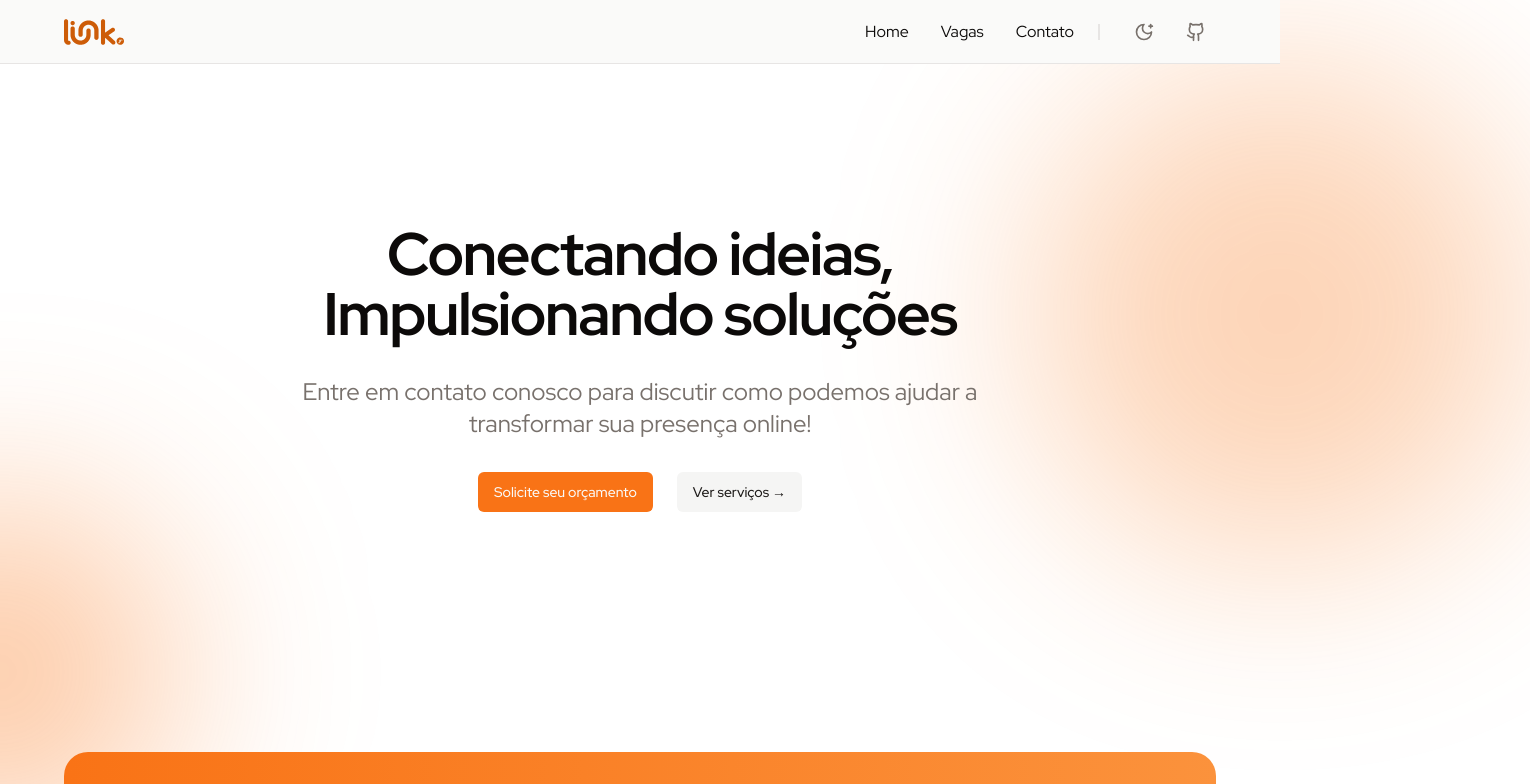
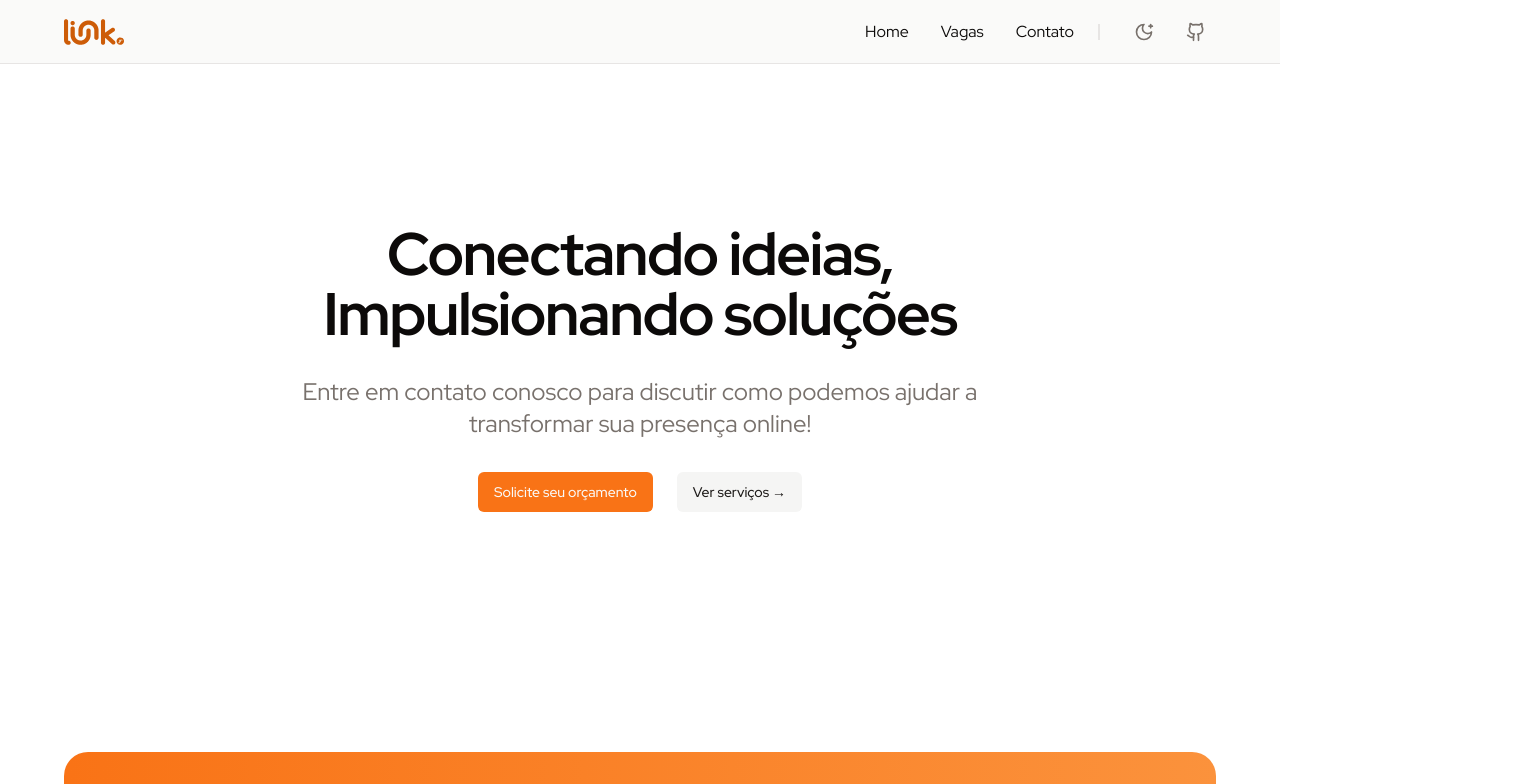
Before and after one commit to linkjrcastanhal/linkjr, a Next.js app: page / in a window 1280 px wide. Shown: the top 784 px of the page, 1530 px wide, since content can reach past the window. Built offline with nearby package versions, Linux system fonts and the light colour scheme.

Commit message:
fix: remove blur spots

```diff
--- a/src/app/contato/page.tsx
+++ b/src/app/contato/page.tsx
@@ -4,7 +4,7 @@ import Image from 'next/image'
 
 export default function Contact() {
   return (
-    <Section className="gap-8 text-start" spots>
+    <Section className="gap-8 text-start">
       <Image
         src="/images/form.webp"
         alt="Imagem de formulário"
--- a/src/app/layout.tsx
+++ b/src/app/layout.tsx
@@ -48,7 +48,7 @@ export default function RootLayout({
 }>) {
   return (
     <html lang="pt-BR" className={redHatDisplay.className}>
-      <body className="relative h-full overflow-x-hidden antialiased">
+      <body className="relative h-full antialiased">
         <div className="flex min-h-screen w-full flex-col">
           <Navbar />
           <main>{children}</main>
--- a/src/app/vagas/page.tsx
+++ b/src/app/vagas/page.tsx
@@ -12,7 +12,7 @@ export const metadata: Metadata = {
 export default function Vagas() {
   return (
     <>
-      <Section padding="lg" spots>
+      <Section padding="lg">
         <div className="max-w-3xl space-y-6 md:space-y-8">
           <h1>Vagas</h1>
           <p className="text-lg text-muted-foreground md:text-2xl">
--- a/src/components/home/hero-section/index.tsx
+++ b/src/components/home/hero-section/index.tsx
@@ -4,7 +4,7 @@ import { buttonVariants } from '../../shadcn-ui/button'
 
 export function HeroSection() {
   return (
-    <Section padding="lg" spots>
+    <Section padding="lg">
       <div className="max-w-3xl space-y-6 md:space-y-8">
         <h1 className="text-center">
           Conectando ideias,
--- a/src/components/section/index.tsx
+++ b/src/components/section/index.tsx
@@ -22,16 +22,13 @@ const SectionVariants = cva('relative', {
 
 interface SectionProps
   extends HTMLAttributes<HTMLDivElement>,
-    VariantProps<typeof SectionVariants> {
-  spots?: boolean
-}
+    VariantProps<typeof SectionVariants> {}
 
 export function Section({
   children,
   className,
   background,
   padding,
-  spots = false,
 }: SectionProps) {
   return (
     <section className={SectionVariants({ background, padding })}>
@@ -43,12 +40,6 @@ export function Section({
       >
         {children}
       </div>
-      {spots && (
-        <>
-          <div className="blur-spot-sm bottom-0 left-0 -translate-x-1/2 translate-y-1/2"></div>
-          <div className="blur-spot-lg right-0 top-0 translate-x-1/2"></div>
-        </>
-      )}
     </section>
   )
 }
```
